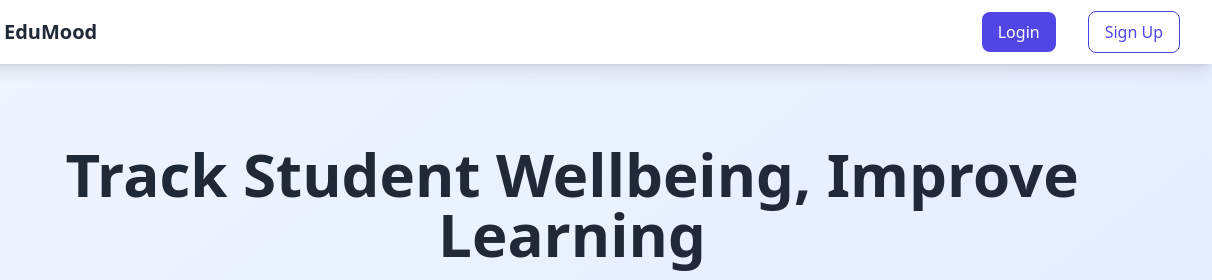
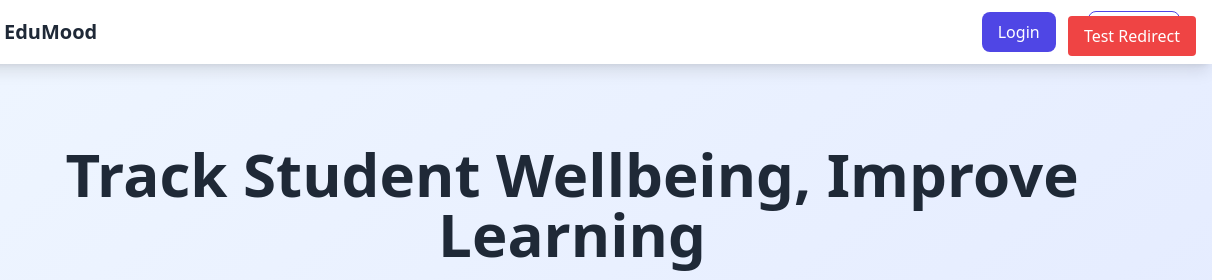
Before and after one commit to compiling-life/fphs-capstone-mood-project, a website: page public/index.html in a window 1280 px wide. Shown: the top 280 px of the page, 68-1280 px from the left. Drawn offline with nearby package versions, Linux system fonts and the light colour scheme.

Commit message:
testing3

```diff
--- a/public/index.html
+++ b/public/index.html
@@ -83,6 +83,10 @@
             <div class="hidden md:flex items-center space-x-8">
                 <button id="loginBtn" class="bg-indigo-600 text-white px-4 py-2 rounded-lg hover:bg-indigo-700 transition-colors">Login</button>
                 <button id="signupBtn" class="border border-indigo-600 text-indigo-600 px-4 py-2 rounded-lg hover:bg-indigo-50 transition-colors">Sign Up</button>
+                <!--TESTING-->
+                <button onclick="testRedirect()" class="fixed top-4 right-4 bg-red-500 text-white px-4 py-2 rounded z-50">
+                    Test Redirect
+                </button>
             </div>
         </div>
     </div>
@@ -223,6 +227,12 @@
 
 
 <script>
+// TESTING
+function testRedirect() {
+    console.log('Testing redirect to verify.html');
+    window.location.href = 'verify.html';
+}
+
 function showCustomAlert(message) {
     const modal = document.getElementById('customModal');
     const modalBox = modal.querySelector('.modal-box');
```
